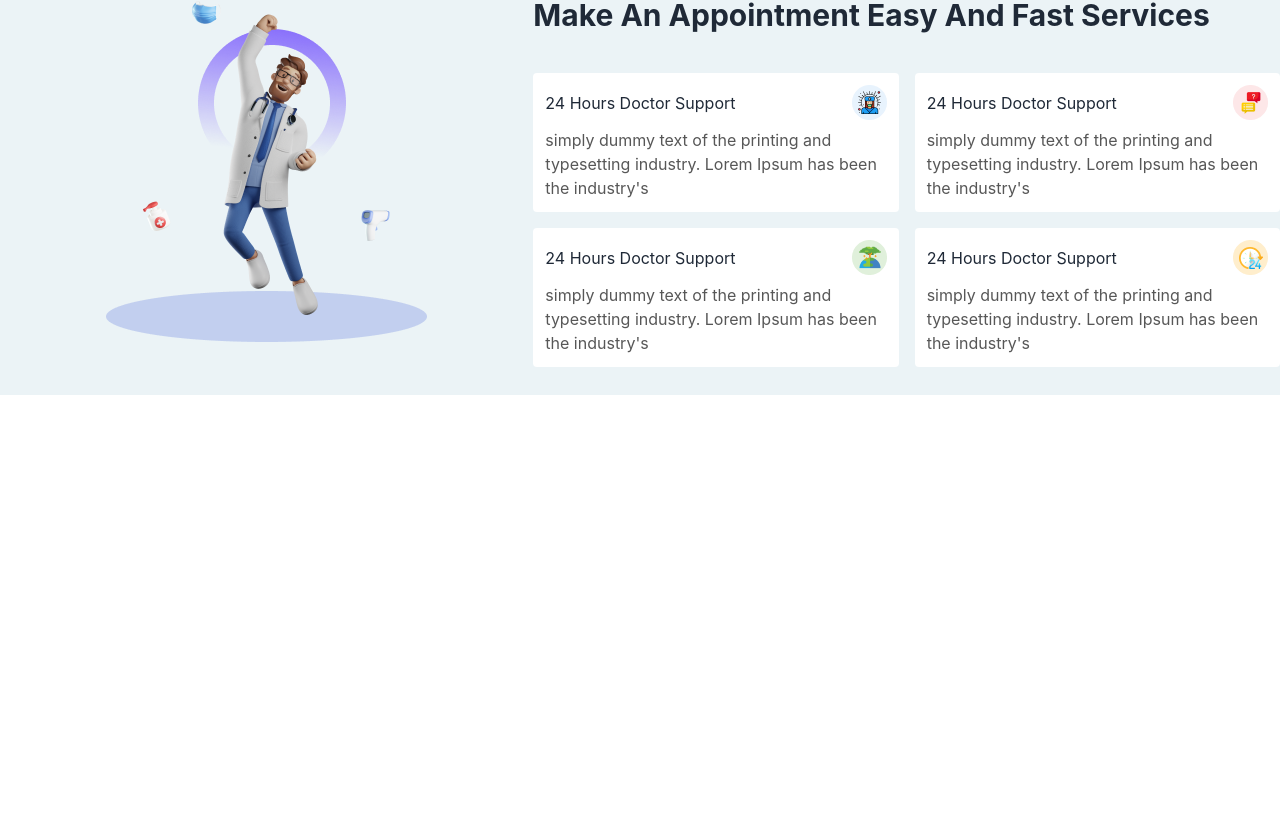
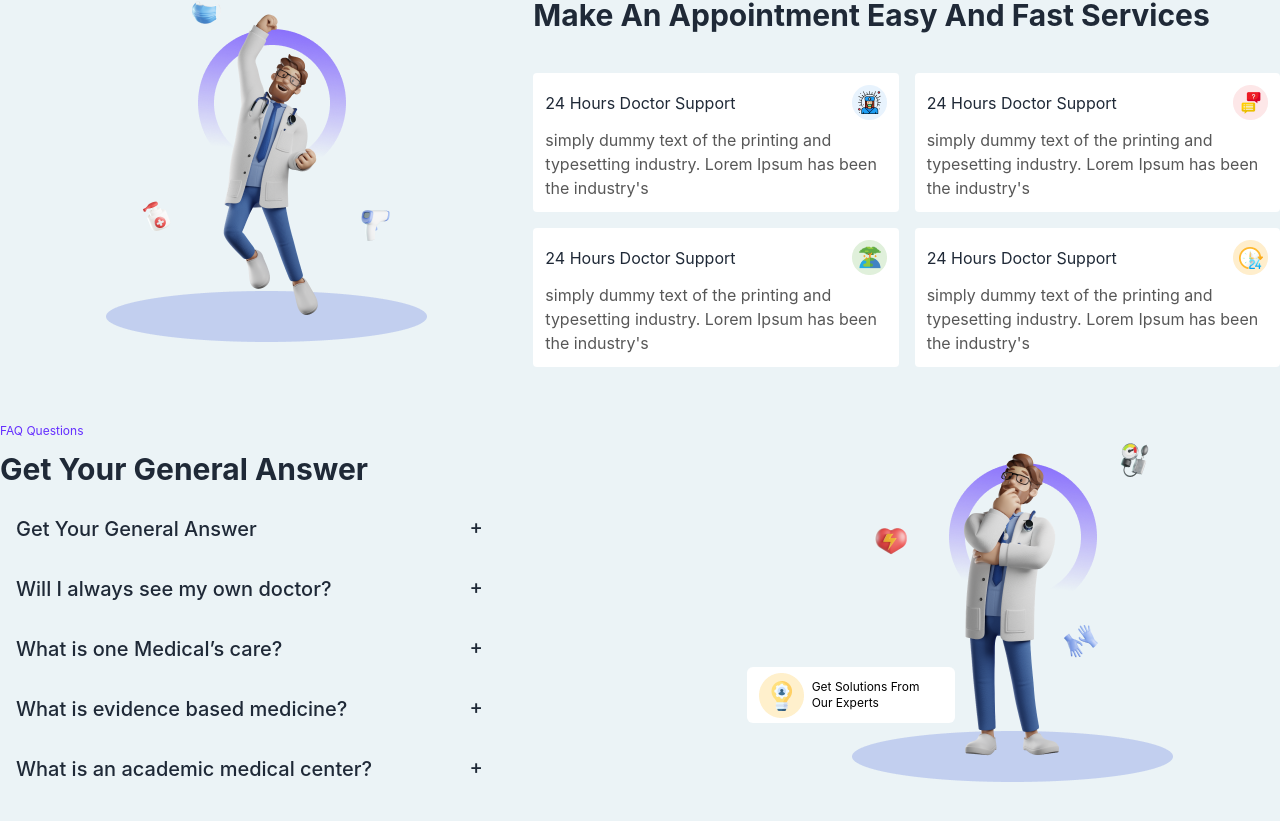
Before and after one commit to Akash7766/health-bondhu, a React (Create React App) app: page / in a window 1280 px wide. Shown: the part 1410-2231 px from the top of the page. Before the commit the page ends 1805 px from the top, so only its background shows below. Built offline with nearby package versions, Linux system fonts and the light colour scheme.

Commit message:
FAQ section completed

```diff
--- a/src/App.js
+++ b/src/App.js
@@ -1,6 +1,7 @@
 import "./App.css";
 import Banner from "./Components/Banner/Banner";
 import Experience from "./Components/Experience/Experience";
+import FAQ from "./Components/FAQ/FAQ";
 import Feature from "./Components/Feature/Feature";
 import Navbar from "./Components/Navbar/Navbar";
 import Services from "./Components/Services/Services";
@@ -14,6 +15,7 @@ function App() {
         <Services />
         <Experience />
         <Feature />
+        <FAQ />
       </div>
     </div>
   );
--- /dev/null
+++ b/src/Components/FAQ/FAQ.js
@@ -0,0 +1,89 @@
+import React from "react";
+import FaqImg from "../../assets/faq-doctor.png";
+import FaqIcon from "../../assets/Faq-icon.png";
+
+const FAQ = () => {
+  return (
+    <div className="py-7 flex">
+      <div className="experience-left w-7/12">
+        <div>
+          <h5 className=" text-xs text-[#642DFF]">FAQ Questions </h5>
+          <h2 className=" text-3xl font-bold my-3">Get Your General Answer </h2>
+        </div>
+        <div className="w-[500px]">
+          <div tabIndex={0} className="collapse collapse-plus ">
+            <div className="collapse-title text-xl font-medium">
+              Get Your General Answer
+            </div>
+            <div className="collapse-content">
+              <p>
+                tabIndex={0} attribute is necessary to make the div focusable
+              </p>
+            </div>
+          </div>
+        </div>
+        <div className="w-[500px]">
+          <div tabIndex={0} className="collapse collapse-plus ">
+            <div className="collapse-title text-xl font-medium">
+              Will I always see my own doctor?{" "}
+            </div>
+            <div className="collapse-content">
+              <p>
+                tabIndex={0} attribute is necessary to make the div focusable
+              </p>
+            </div>
+          </div>
+        </div>
+        <div className="w-[500px]">
+          <div tabIndex={0} className="collapse collapse-plus ">
+            <div className="collapse-title text-xl font-medium">
+              What is one Medical’s care?{" "}
+            </div>
+            <div className="collapse-content">
+              <p>
+                tabIndex={0} attribute is necessary to make the div focusable
+              </p>
+            </div>
+          </div>
+        </div>
+        <div className="w-[500px]">
+          <div tabIndex={0} className="collapse collapse-plus ">
+            <div className="collapse-title text-xl font-medium">
+              What is evidence based medicine?{" "}
+            </div>
+            <div className="collapse-content">
+              <p>
+                tabIndex={0} attribute is necessary to make the div focusable
+              </p>
+            </div>
+          </div>
+        </div>
+        <div className="w-[500px]">
+          <div tabIndex={0} className="collapse collapse-plus ">
+            <div className="collapse-title text-xl font-medium">
+              What is an academic medical center?{" "}
+            </div>
+            <div className="collapse-content">
+              <p>
+                tabIndex={0} attribute is necessary to make the div focusable
+              </p>
+            </div>
+          </div>
+        </div>
+      </div>
+      <div className="experience-right flex justify-center items-center w-5/12 relative">
+        <img src={FaqImg} alt="" />
+        <div className="bg-white w-52 h-14 flex justify-center items-center rounded-md absolute left-0 top-[65%] p-3">
+          <div className="flex justify-center items-center">
+            <img src={FaqIcon} alt="" />
+            <p className=" text-xs text-black ml-2">
+              Get Solutions From Our Experts
+            </p>
+          </div>
+        </div>
+      </div>
+    </div>
+  );
+};
+
+export default FAQ;
```
Also changed, not shown: src/assets/Faq-icon.png (added).
